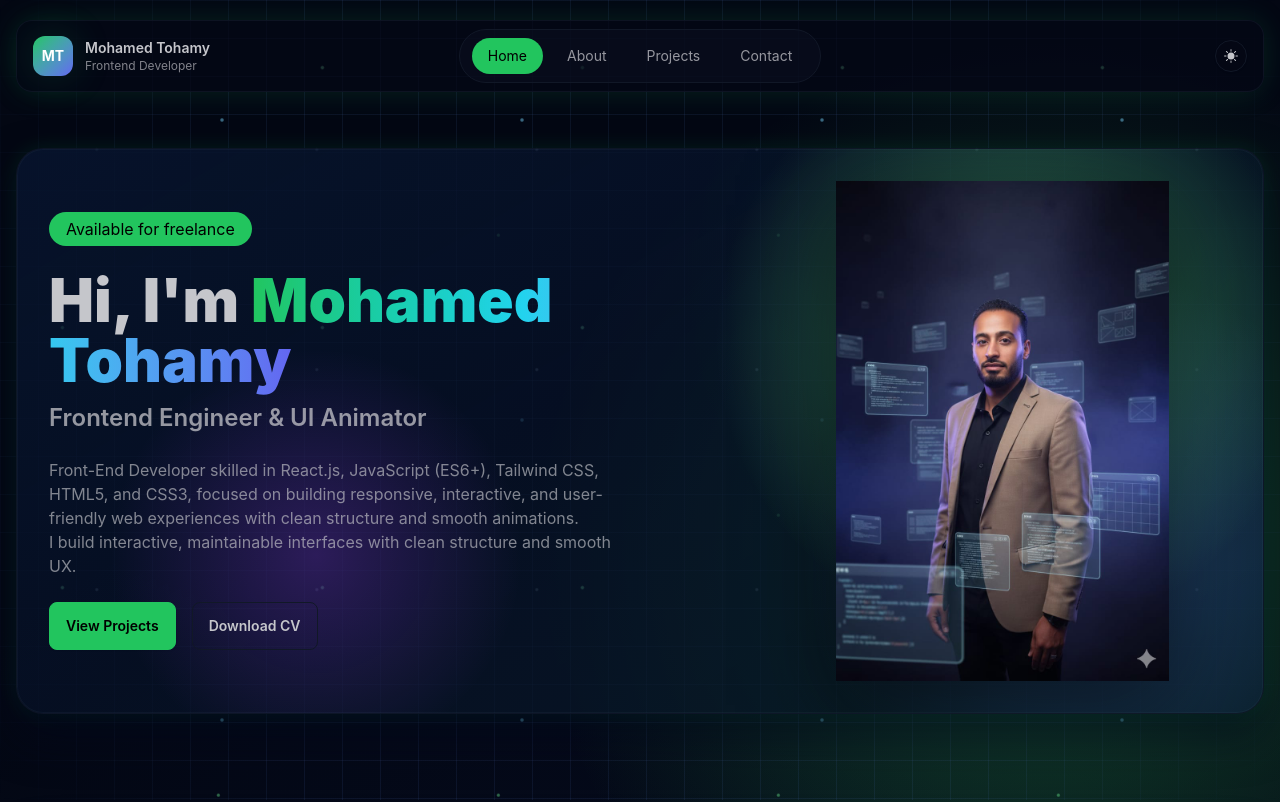
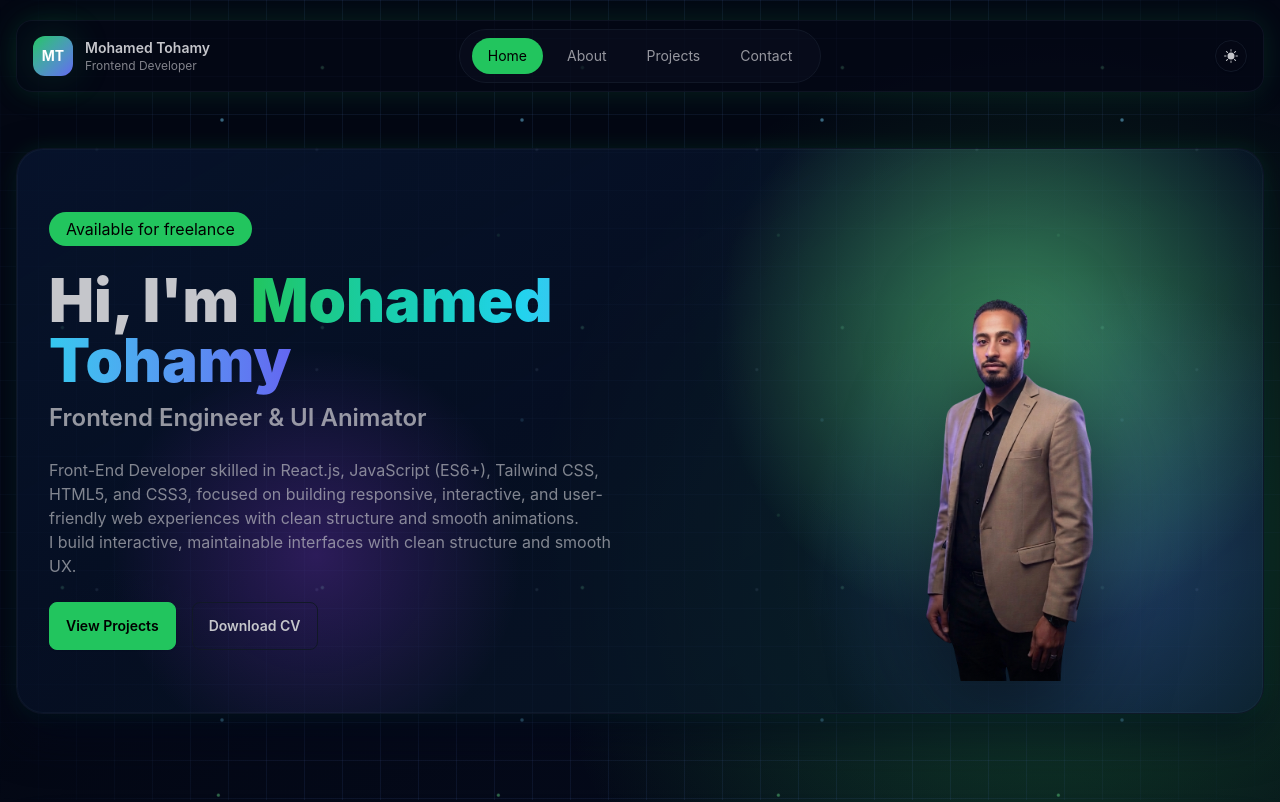
Before and after one commit to mohamed-tohamy2000/mohamed-tohamy-portfolio, a React (Vite) app: page / in a window 1280 px wide. Shown: the top 802 px of the page. Built offline with nearby package versions, Linux system fonts and the light colour scheme.

Commit message:
mohamed2

```diff
--- a/src/data/personal.data.js
+++ b/src/data/personal.data.js
@@ -9,7 +9,7 @@ export const personalData = {
   linkedin: "https://linkedin.com/in/dev-mohamed-tohamy",
   github: "https://github.com/mohamed-tohamy2000",
   cvUrl: "/Mohamed-Tohamy-CV.pdf",
-  heroImage: "/hero-profile.jpeg",
+  heroImage: "/public/mohamed tohamy.png",
   aboutImage: "/hero-profile.jpeg",
   summary:
     "Front-End Developer skilled in React.js, JavaScript (ES6+), Tailwind CSS, HTML5, and CSS3, focused on building responsive, interactive, and user-friendly web experiences with clean structure and smooth animations.",
```
Also changed, not shown: public/mohamed tohamy.png (added).
